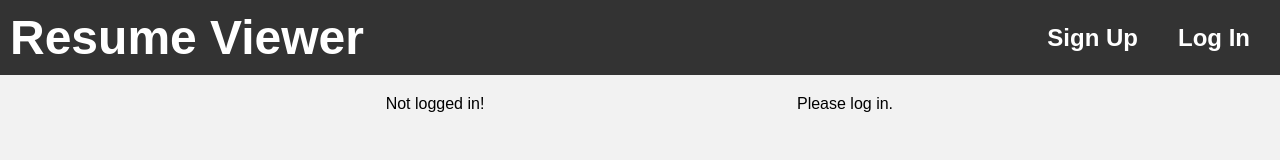
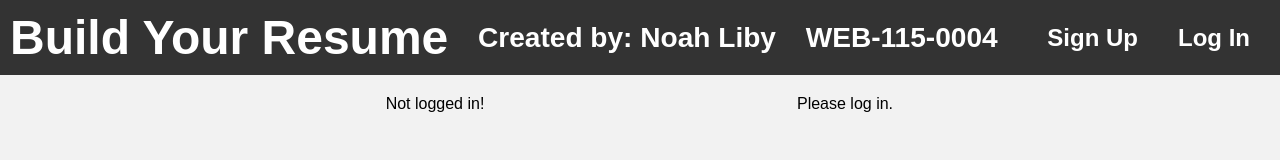
Before and after one commit to buttercheetah/WEB115-Project, a plain HTML site: page frontend/main/index.html in a window 1280 px wide. Drawn offline with Linux system fonts and the light colour scheme.

Commit message:
Made the code follow the assignment instructions

```diff
--- a/frontend/main/index.html
+++ b/frontend/main/index.html
@@ -1,12 +1,14 @@
 <!DOCTYPE html>
 <html>
 <head>
-	<title>Resume Maker</title>
+	<title>WEB-115 Final Project</title>
 	<link rel="stylesheet" type="text/css" href="style.css" />
 </head>
 <body>
 	<header class="banner">
-		<h1>Resume Viewer</h1>
+		<h1>Build Your Resume</h1>
+		<h3>Created by: Noah Liby</h3>
+		<h3>WEB-115-0004</h3>
 		<nav id="header_nav">
 			<ul>
 				<li id="ignupm"><a href="/signup">Sign Up</a></li>
```
